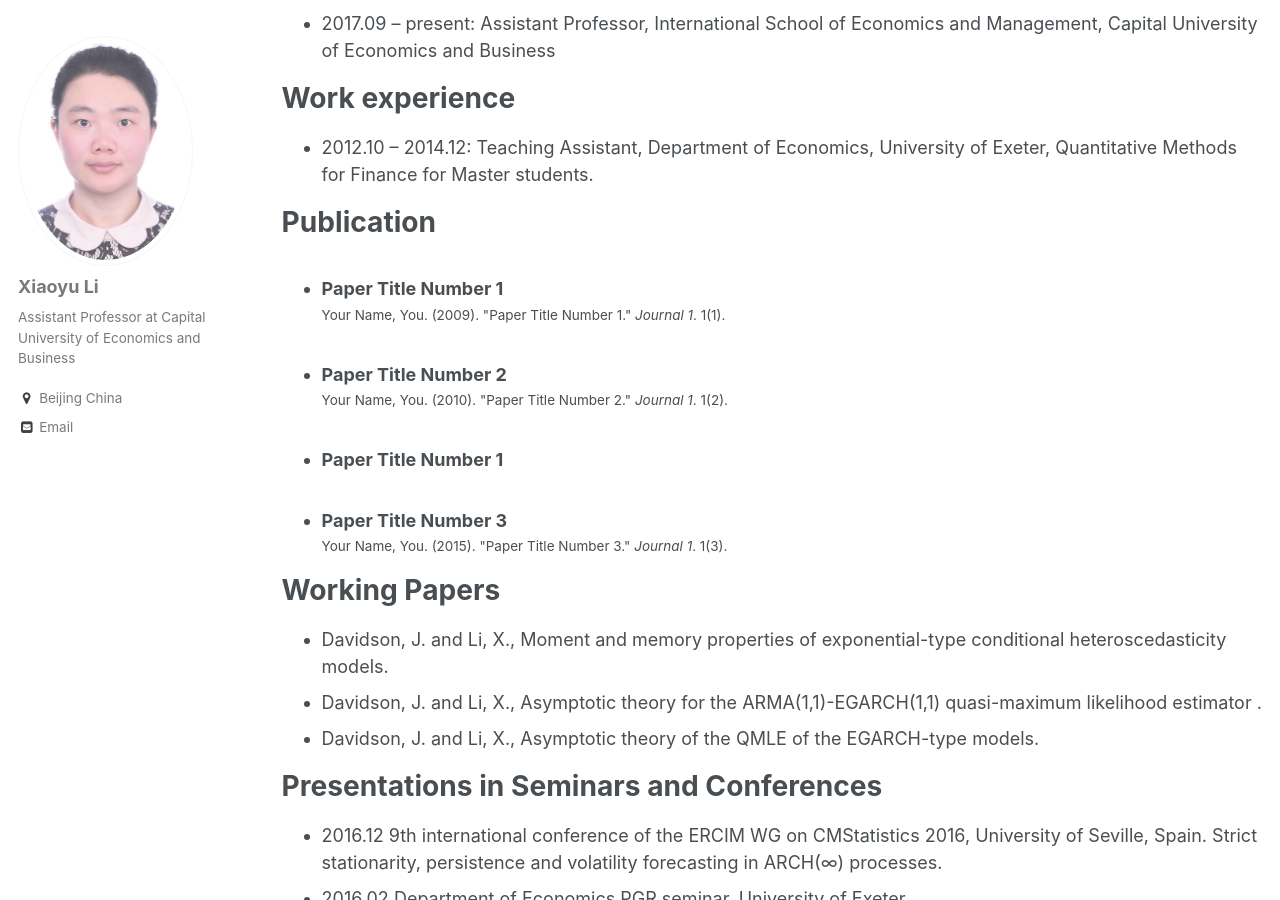
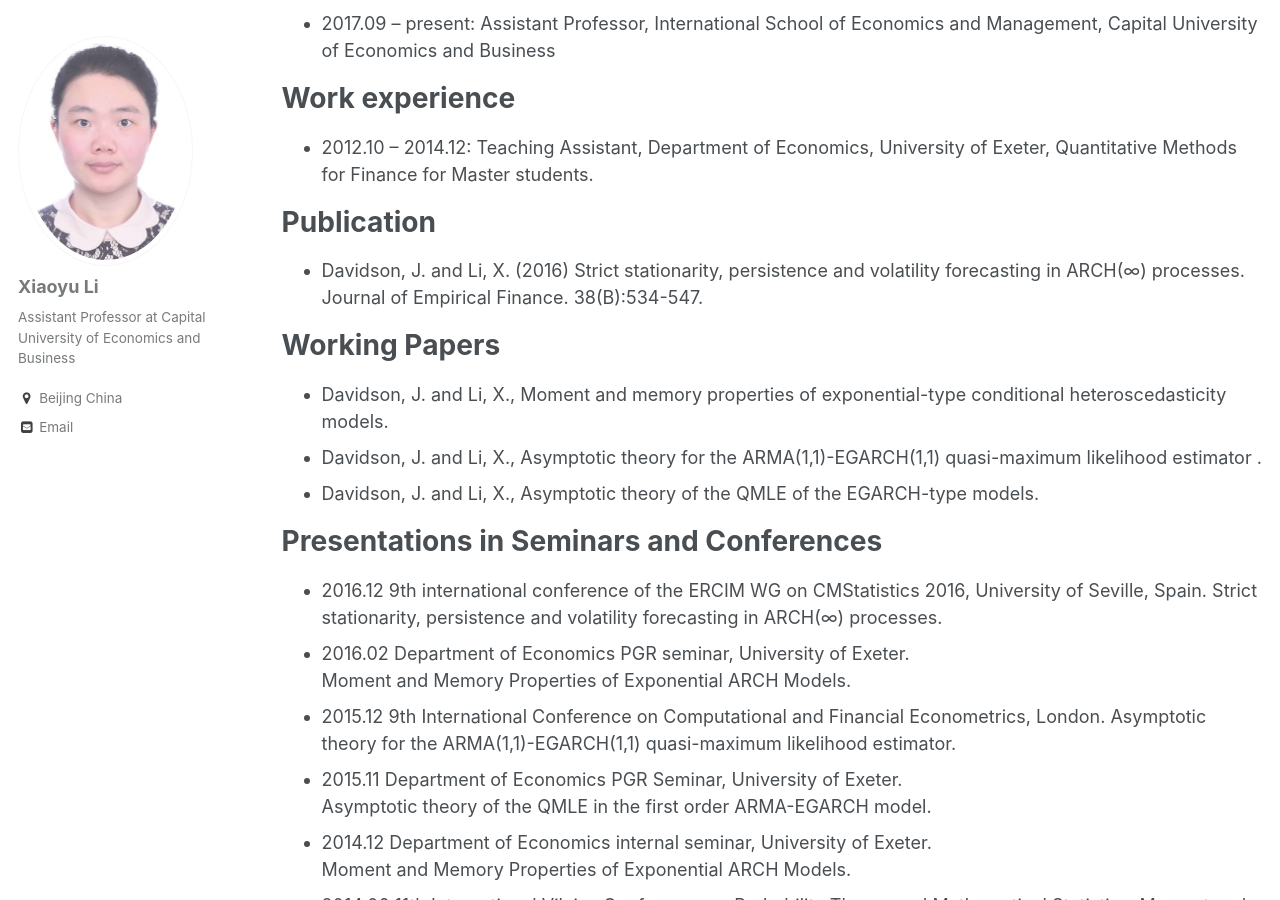
Before and after one commit to bitwei/bitwei.github.io, a Jekyll site: the page built from _pages/cv.md, in a window 1280 px wide and 900 px high, scrolled down 473 px. Built offline with Jekyll 4.4.1, drawn with Linux system fonts in a browser that asks for light colours.

Commit message:
update pub

```diff
--- a/_pages/cv.md
+++ b/_pages/cv.md
@@ -29,9 +29,7 @@ Work experience
 
 Publication
 ======
-  <ul>{% for post in site.publications %}
-    {% include archive-single-cv.html %}
-  {% endfor %}</ul>
+* Davidson, J. and Li, X. (2016) Strict stationarity, persistence and volatility forecasting in ARCH(∞) processes. Journal of Empirical Finance. 38(B):534-547.
 
 Working Papers
 ======
```
